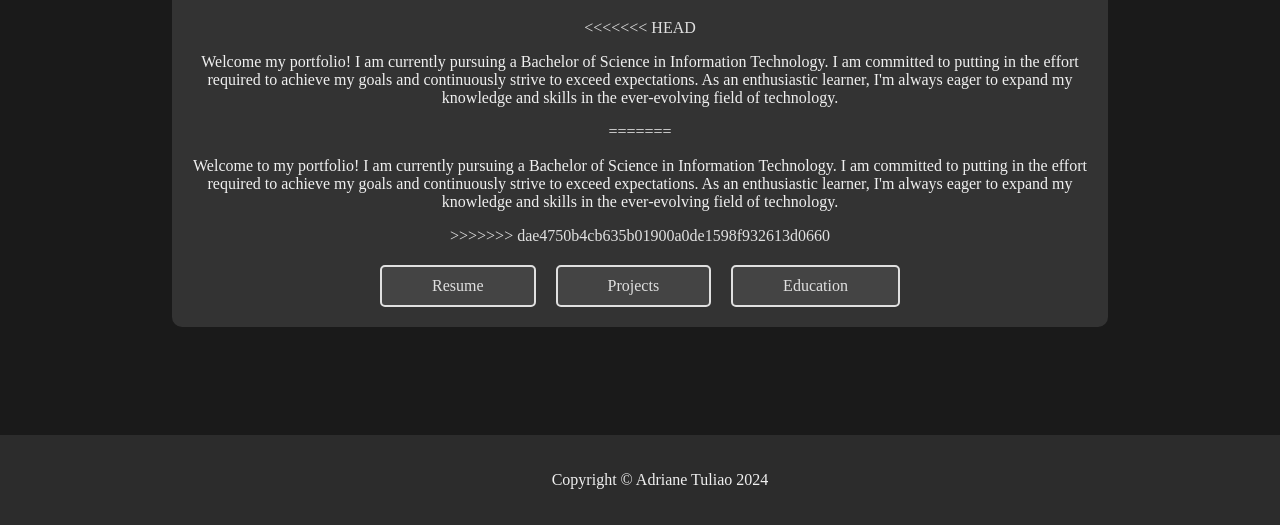
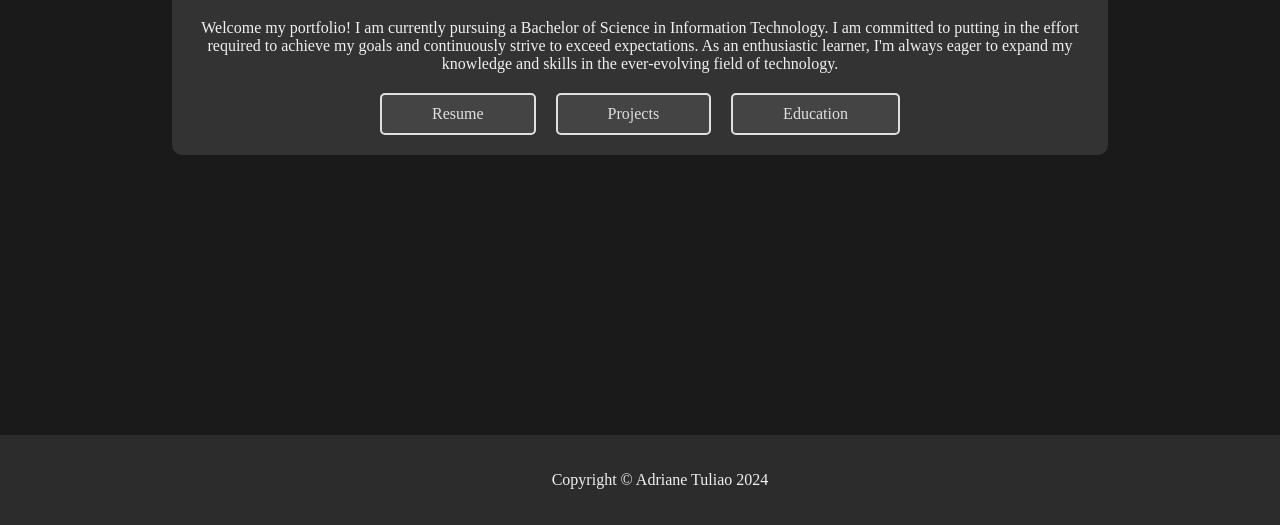
Before and after one commit to AdrianeTuliao/Portfolio, a plain HTML site: page index.html in a window 1280 px wide. Shown: the part 275-800 px from the top of the page. Drawn offline with Linux system fonts and the light colour scheme.

Commit message:
Updated Portfolio

```diff
--- a/index.html
+++ b/index.html
@@ -143,11 +143,7 @@
     <div class="profile-section">
         <img src="profile-image.jfif" alt="Profile Picture">
         <h1>Adriane Tuliao</h1>
-<<<<<<< HEAD
         <p>Welcome my portfolio! I am currently pursuing a Bachelor of Science in Information Technology. I am committed to putting in the effort required to achieve my goals and continuously strive to exceed expectations. As an enthusiastic learner, I'm always eager to expand my knowledge and skills in the ever-evolving field of technology.</p>
-=======
-        <p>Welcome to my portfolio! I am currently pursuing a Bachelor of Science in Information Technology. I am committed to putting in the effort required to achieve my goals and continuously strive to exceed expectations. As an enthusiastic learner, I'm always eager to expand my knowledge and skills in the ever-evolving field of technology.</p>
->>>>>>> dae4750b4cb635b01900a0de1598f932613d0660
 
         <div class="buttons-container">
             <a href="Resume.html">Resume</a>
```
